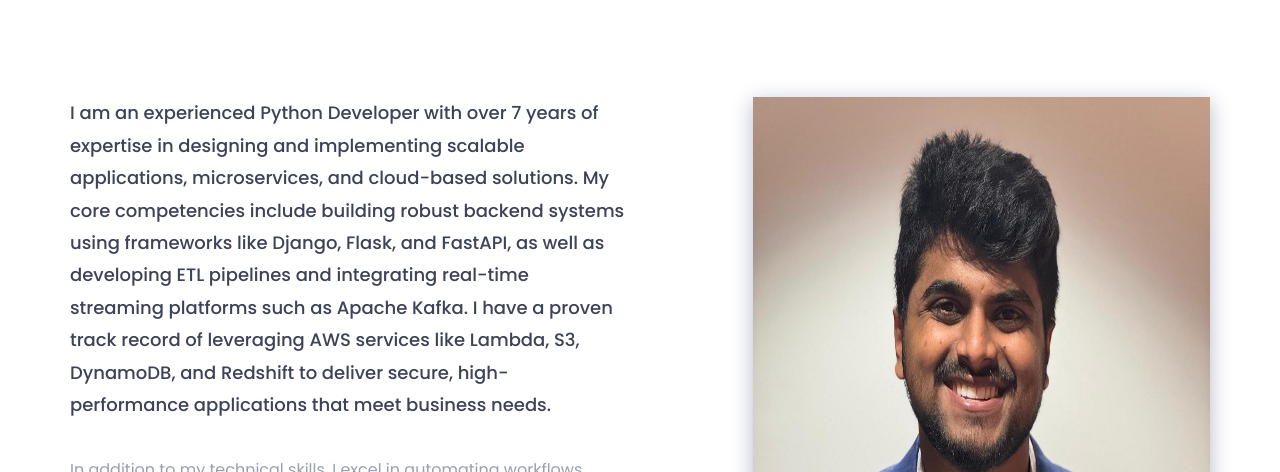
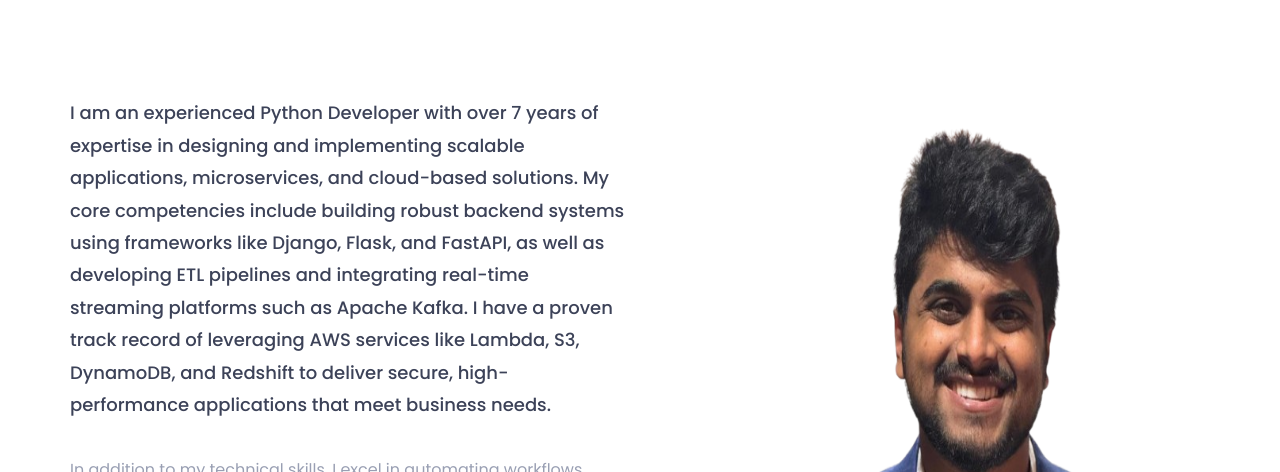
Before and after one commit to Yesho-reddipalli/yesho-reddipalli, a plain HTML site: page index.html in a window 1280 px wide. Shown: the part 1020-1492 px from the top of the page. Drawn offline with nearby package versions, Linux system fonts and the light colour scheme.

Commit message:
modifed profile Profile_image

```diff
--- a/assets/css/style.css
+++ b/assets/css/style.css
@@ -144,7 +144,7 @@ nav.navbar.bootsnav ul.nav > li.dropdown span {
     margin-left: 15px;
 }
 .sticky-wrapper.is-sticky nav.navbar.bootsnav ul.nav > li > a {color:#6a708e;}
-.sticky-wrapper.is-sticky nav.navbar.bootsnav ul.nav > li > a:hover,.sticky-wrapper.is-sticky nav.navbar.bootsnav ul.nav > li > a:focus,.sticky-wrapper.is-sticky nav.navbar.bootsnav ul.nav > li.active>a{color: #d92cf9;}
+.sticky-wrapper.is-sticky nav.navbar.bootsnav ul.nav > li > a:hover,.sticky-wrapper.is-sticky nav.navbar.bootsnav ul.nav > li > a:focus,.sticky-wrapper.is-sticky nav.navbar.bootsnav ul.nav > li.active>a{color: #2150af;}
 /*.nav li*/
 
 
@@ -268,7 +268,7 @@ nav.navbar.bootsnav .navbar-toggle i{color: #2150af;}
 /*.single-about-txt*/
 
 /*.single-about-img */
-.single-about-img{position: relative;box-shadow: 0 5px 20px rgba(14,25,80,.30);}
+.single-about-img{position: relative;}
 .single-about-img:before {
     position:  absolute;
     content: " ";
--- a/index.html
+++ b/index.html
@@ -144,7 +144,7 @@
 						</div>
 						<div class="col-sm-offset-1 col-sm-5">
 							<div class="single-about-img">
-								<img src="Profile_image.jpg" alt="profile_image">
+								<img src="Profile_image-removebg-preview.png" alt="profile_image">
 								<div class="about-list-icon">
 									<ul>
 										<li>
```
Also changed, not shown: Profile_image-removebg-preview.png (added).
